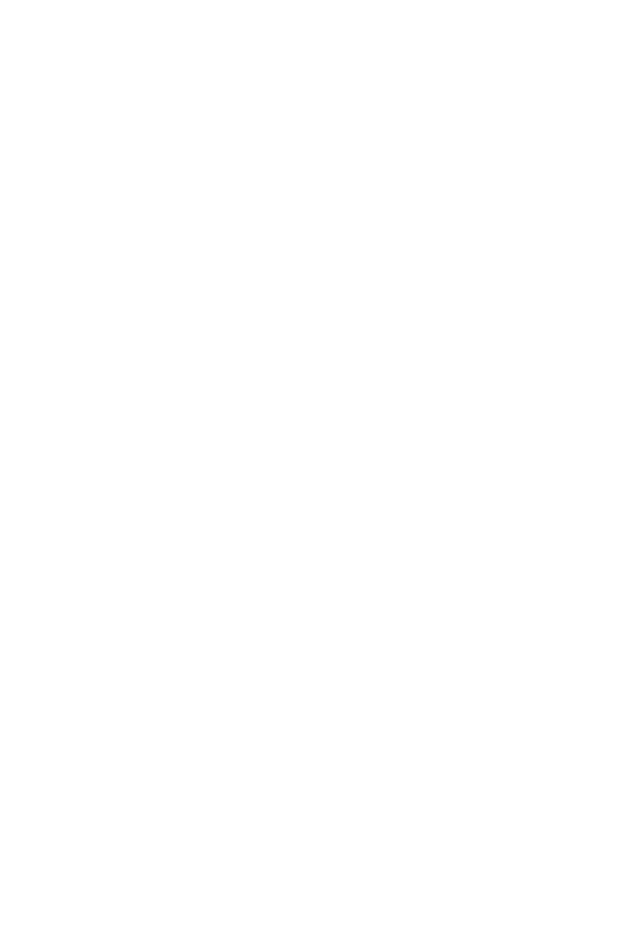
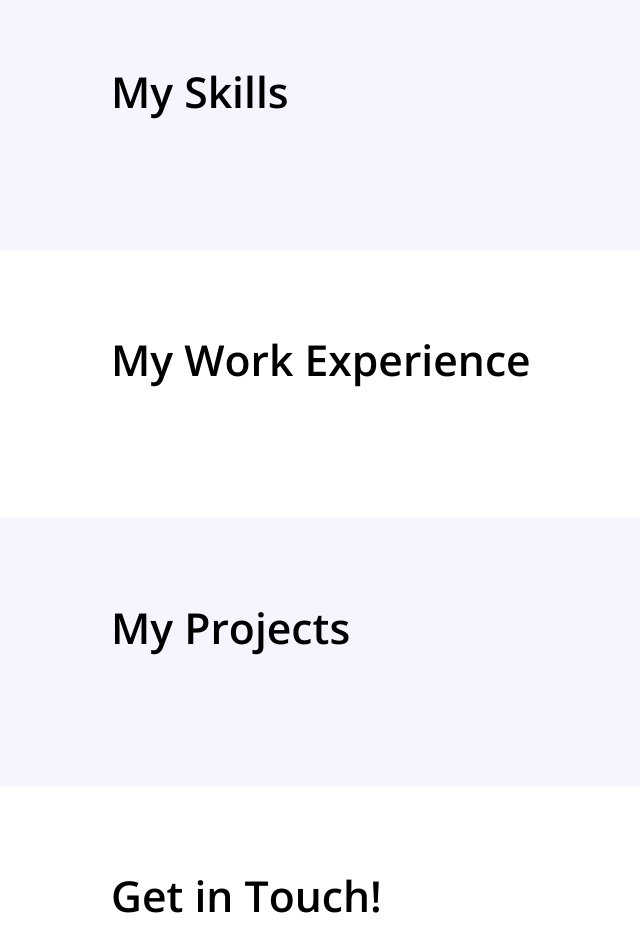
Before and after one commit to liamcr/portfolio-next, a Next.js app: page / in a window 1280 px wide. Shown: the part 1662-2614 px from the top of the page, without its empty margins (145-785 px from the left). Before the commit the page ends 1644 px from the top, so only its background shows below. Built offline with nearby package versions, Linux system fonts and the light colour scheme.

Commit message:
Stub out all homepage sections

```diff
--- /dev/null
+++ b/app/ContactSection.module.css
@@ -0,0 +1,4 @@
+.contactContainer {
+  background-color: rgb(var(--background-rgb));
+  padding: 10vh 20vw;
+}
--- /dev/null
+++ b/app/ContactSection.tsx
@@ -0,0 +1,13 @@
+import React from "react";
+import SectionHeader from "./SectionHeader";
+import styles from "./ContactSection.module.css";
+
+const ContactSection: React.FC = () => {
+  return (
+    <div className={styles.contactContainer} id="contact-container">
+      <SectionHeader content="Get in Touch!" />
+    </div>
+  );
+};
+
+export default ContactSection;
--- /dev/null
+++ b/app/ExperienceSection.module.css
@@ -0,0 +1,4 @@
+.experienceContainer {
+  background-color: rgb(var(--background-rgb));
+  padding: 10vh 20vw;
+}
--- /dev/null
+++ b/app/ExperienceSection.tsx
@@ -0,0 +1,13 @@
+import React from "react";
+import SectionHeader from "./SectionHeader";
+import styles from "./ExperienceSection.module.css";
+
+const ExperienceSection: React.FC = () => {
+  return (
+    <div className={styles.experienceContainer} id="experience-container">
+      <SectionHeader content="My Work Experience" />
+    </div>
+  );
+};
+
+export default ExperienceSection;
--- /dev/null
+++ b/app/ProjectsSection.module.css
@@ -0,0 +1,4 @@
+.projectsContainer {
+  background-color: rgb(var(--alternate-background-rgb));
+  padding: 10vh 20vw;
+}
--- /dev/null
+++ b/app/ProjectsSection.tsx
@@ -0,0 +1,13 @@
+import React from "react";
+import SectionHeader from "./SectionHeader";
+import styles from "./ProjectsSection.module.css";
+
+const ProjectSection: React.FC = () => {
+  return (
+    <div className={styles.projectsContainer} id="projects-container">
+      <SectionHeader content="My Projects" />
+    </div>
+  );
+};
+
+export default ProjectSection;
--- /dev/null
+++ b/app/SkillsSection.module.css
@@ -0,0 +1,4 @@
+.skillsContainer {
+  background-color: rgb(var(--alternate-background-rgb));
+  padding: 10vh 20vw;
+}
--- /dev/null
+++ b/app/SkillsSection.tsx
@@ -0,0 +1,27 @@
+import React from "react";
+import SectionHeader from "./SectionHeader";
+import Image from "next/image";
+import styles from "./SkillsSection.module.css";
+
+const SkillsSection: React.FC = () => {
+  const skillIDs = [
+    "javascript",
+    "reactjs",
+    "typescript",
+    "golang",
+    "nodejs",
+    "kubernetes",
+    "git",
+    "nextJS",
+    "kafka",
+    "mongoDB",
+  ];
+
+  return (
+    <div className={styles.skillsContainer} id="skills-container">
+      <SectionHeader content="My Skills" />
+    </div>
+  );
+};
+
+export default SkillsSection;
--- a/app/page.tsx
+++ b/app/page.tsx
@@ -1,11 +1,19 @@
 import AboutSection from "./AboutSection";
+import ContactSection from "./ContactSection";
+import ExperienceSection from "./ExperienceSection";
 import LandingImage from "./LandingImage";
+import ProjectSection from "./ProjectsSection";
+import SkillsSection from "./SkillsSection";
 
 export default function Home() {
   return (
     <>
       <LandingImage />
       <AboutSection />
+      <SkillsSection />
+      <ExperienceSection />
+      <ProjectSection />
+      <ContactSection />
     </>
   );
 }
```
